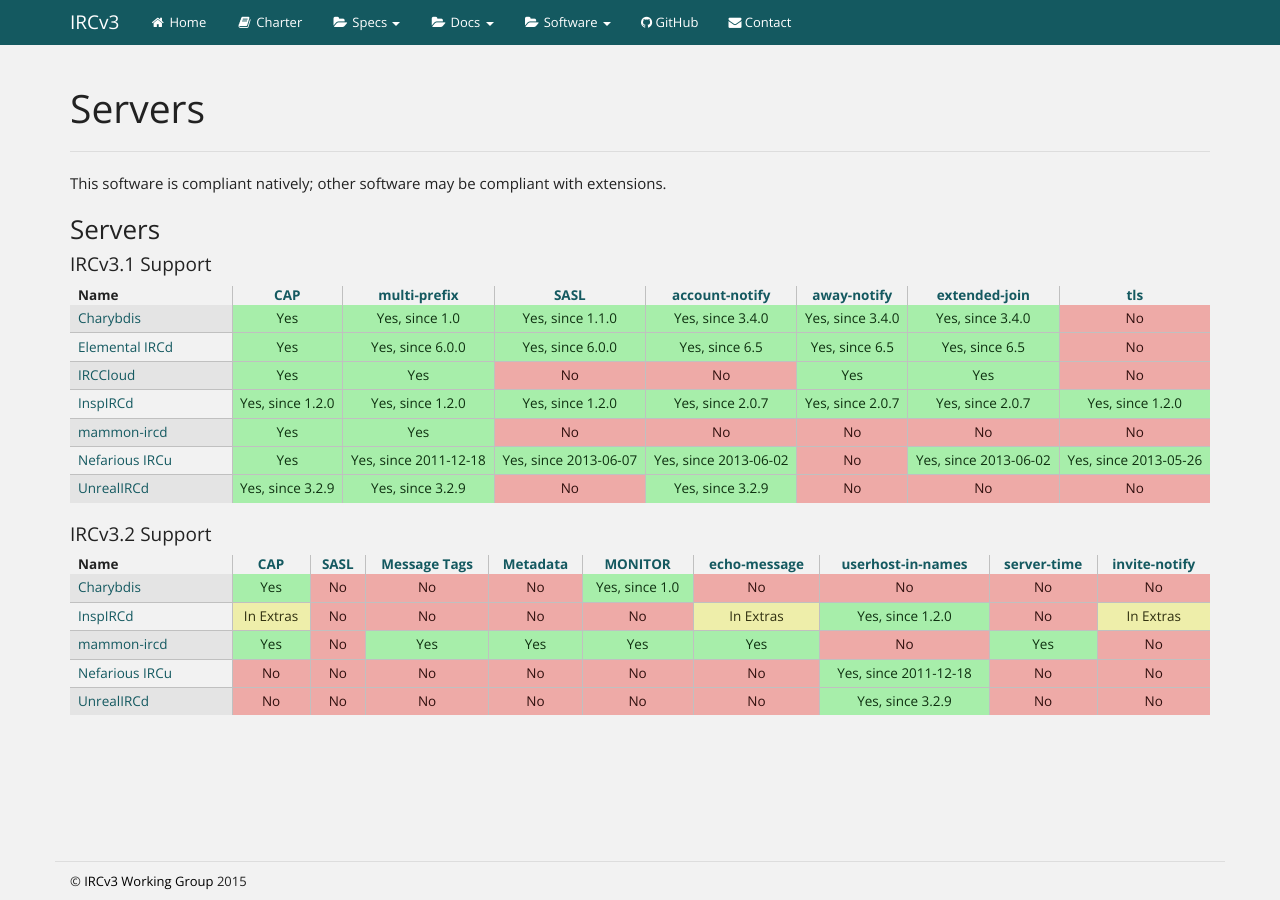
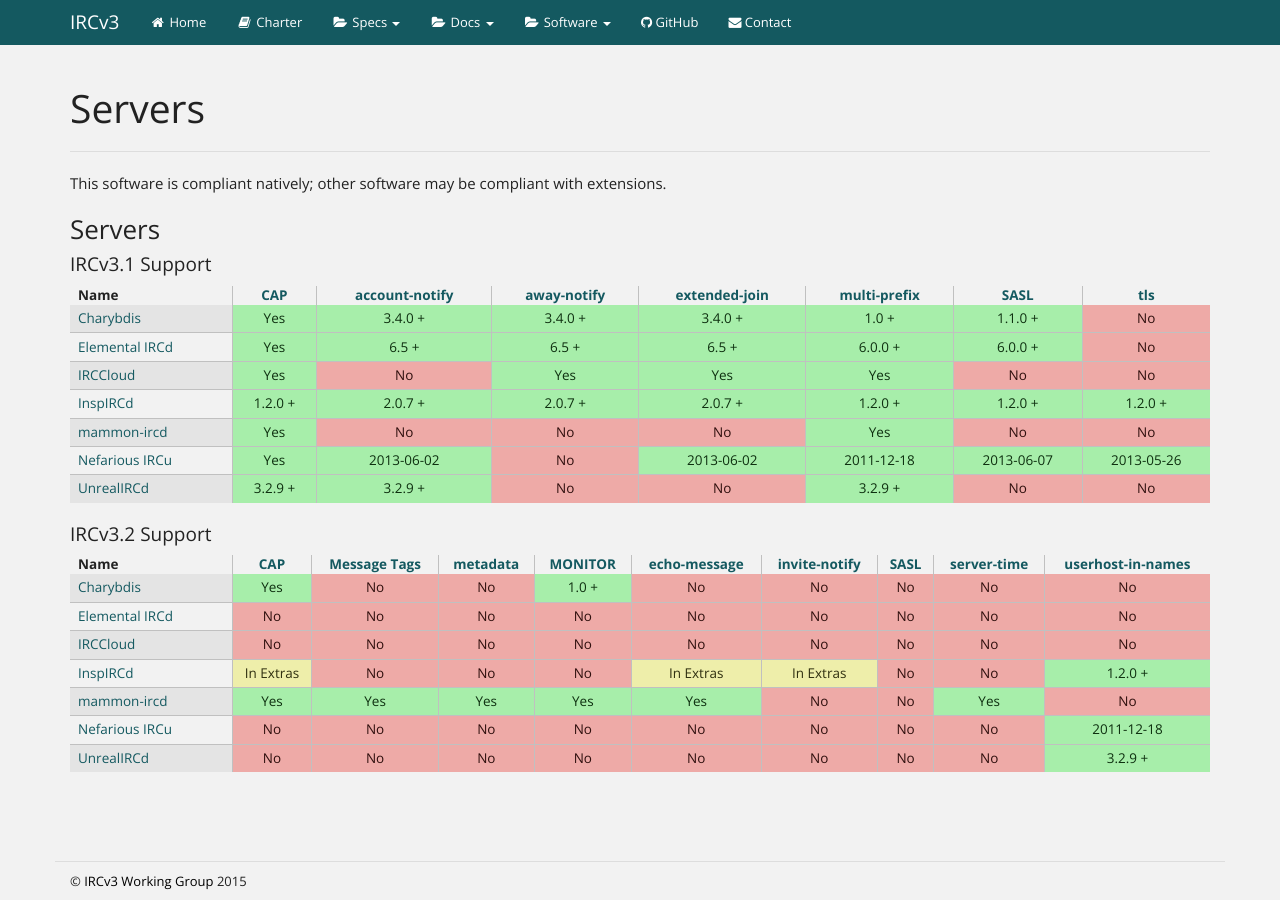
Before and after one commit to ircv3/ircv3.github.io, a Jekyll site: the page built from software/servers.md, in a window 1280 px wide. Built offline with Jekyll 4.4.1, drawn with Linux system fonts in a browser that asks for light colours.

Commit message:
software: Don't try to be clever, simplify version numbering

```diff
--- a/_data/servers.yml
+++ b/_data/servers.yml
@@ -5,24 +5,24 @@
       support:
         v3.1:
           cap:
-          multi-prefix: Yes, since 1.0
-          sasl: Yes, since 1.1.0
-          account-notify: Yes, since 3.4.0
-          extended-join: Yes, since 3.4.0
-          away-notify: Yes, since 3.4.0
+          multi-prefix: 1.0 +
+          sasl: 1.1.0 +
+          account-notify: 3.4.0 +
+          extended-join: 3.4.0 +
+          away-notify: 3.4.0 +
         v3.2:
           cap:
-          monitor: Yes, since 1.0
+          monitor: 1.0 +
     - name: Elemental IRCd
       link: https://github.com/lyska/elemental-ircd
       support:
         v3.1:
           cap:
-          multi-prefix: Yes, since 6.0.0
-          sasl: Yes, since 6.0.0
-          account-notify: Yes, since 6.5
-          extended-join: Yes, since 6.5
-          away-notify: Yes, since 6.5
+          multi-prefix: 6.0.0 +
+          sasl: 6.0.0 +
+          account-notify: 6.5 +
+          extended-join: 6.5 +
+          away-notify: 6.5 +
     - name: IRCCloud
       link: https://www.irccloud.com
       support:
@@ -36,15 +36,15 @@
       link: http://www.inspircd.org
       support:
         v3.1:
-          cap: Yes, since 1.2.0
-          multi-prefix: Yes, since 1.2.0
-          sasl: Yes, since 1.2.0
-          account-notify: Yes, since 2.0.7
-          away-notify: Yes, since 2.0.7
-          extended-join: Yes, since 2.0.7
-          tls: Yes, since 1.2.0
+          cap: 1.2.0 +
+          multi-prefix: 1.2.0 +
+          sasl: 1.2.0 +
+          account-notify: 2.0.7 +
+          away-notify: 2.0.7 +
+          extended-join: 2.0.7 +
+          tls: 1.2.0 +
         v3.2:
-          userhost-in-names: Yes, since 1.2.0
+          userhost-in-names: 1.2.0 +
       partial:
         v3.2:
           cap: In Extras
@@ -68,21 +68,21 @@
       support:
         v3.1:
           cap:
-          multi-prefix: Yes, since 2011-12-18
-          sasl: Yes, since 2013-06-07
-          account-notify: Yes, since 2013-06-02
-          extended-join: Yes, since 2013-06-02
-          tls: Yes, since 2013-05-26
+          multi-prefix: 2011-12-18
+          sasl: 2013-06-07
+          account-notify: 2013-06-02
+          extended-join: 2013-06-02
+          tls: 2013-05-26
         v3.2:
-          away-notify: Yes, since 2013-06-02
-          userhost-in-names: Yes, since 2011-12-18
+          away-notify: 2013-06-02
+          userhost-in-names: 2011-12-18
     - name: UnrealIRCd
       link: http://www.unrealircd.org
       support:
         v3.1:
-          cap: Yes, since 3.2.9
-          multi-prefix: Yes, since 3.2.9
-          account-notify: Yes, since 3.2.9
+          cap: 3.2.9 +
+          multi-prefix: 3.2.9 +
+          account-notify: 3.2.9 +
         v3.2:
-          away-notify: Yes, since 3.2.9
-          userhost-in-names: Yes, since 3.2.9
+          away-notify: 3.2.9 +
+          userhost-in-names: 3.2.9 +
--- a/_includes/best_software_list.html
+++ b/_includes/best_software_list.html
@@ -26,7 +26,7 @@
         <!-- <th colgroup="3">Extensions</th> -->
     </thead>
     <tbody>
-        {% for sw in type.software %}{% if sw.support contains irc_verkey %}
+        {% for sw in type.software %}
         <tr>
             <td>
                 {% if sw.link %}<a href="{{ sw.link }}">{{ sw.name }}</a>{% else %}{{ sw.name }}{% endif %}
@@ -58,7 +58,7 @@
                 {% endfor %}
             </td> -->
         </tr>
-        {% endif %}{% endfor %}
+        {% endfor %}
     </tbody>
 </table></div>
 {% endif %}
```
Also changed, not shown: _data/irc_versions.yml (+21 -21 lines).
